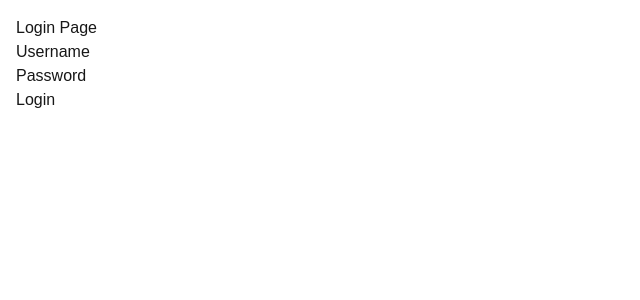
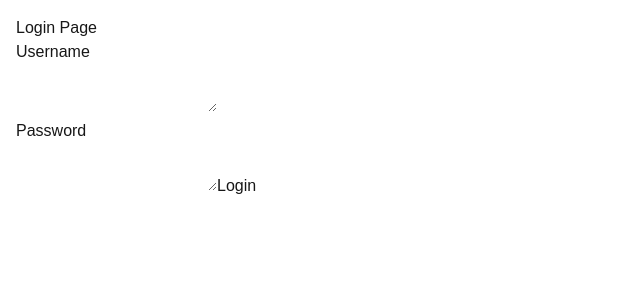
Before and after one commit to DanTheCodingMan123/property-management-app, a Next.js app: page /login in a window 1280 px wide. Shown: the top 300 px of the page, without its empty margins (0-640 px from the left). Built offline with nearby package versions, Linux system fonts and the light colour scheme.

Commit message:
add text boxes

```diff
--- a/app/login/page.tsx
+++ b/app/login/page.tsx
@@ -4,7 +4,9 @@ export default function LoginPage() {
     return <main>
         <h1>Login Page</h1>
         <h1>Username</h1>
+        <textarea></textarea>
         <h1>Password</h1>
+        <textarea></textarea>
         <Login />
         </main>
 }
```
